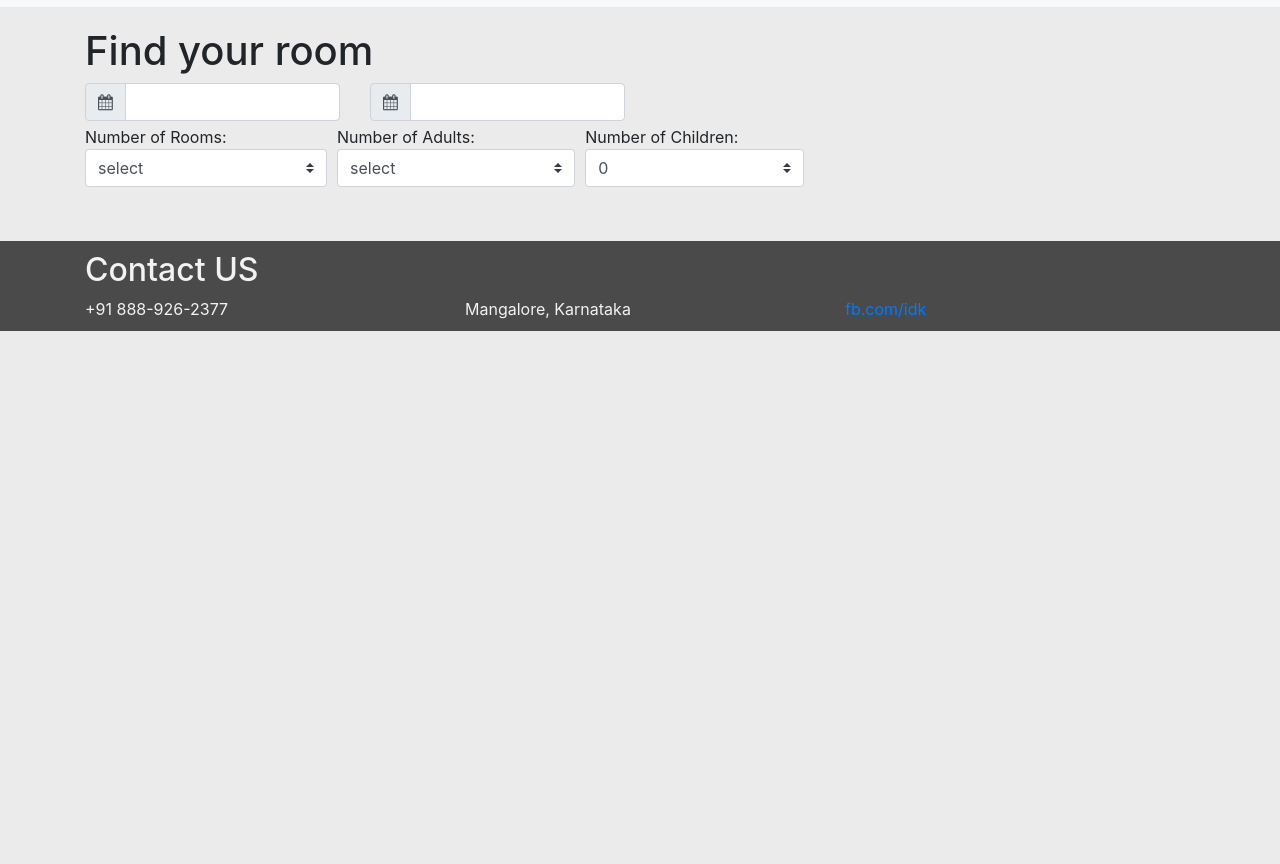
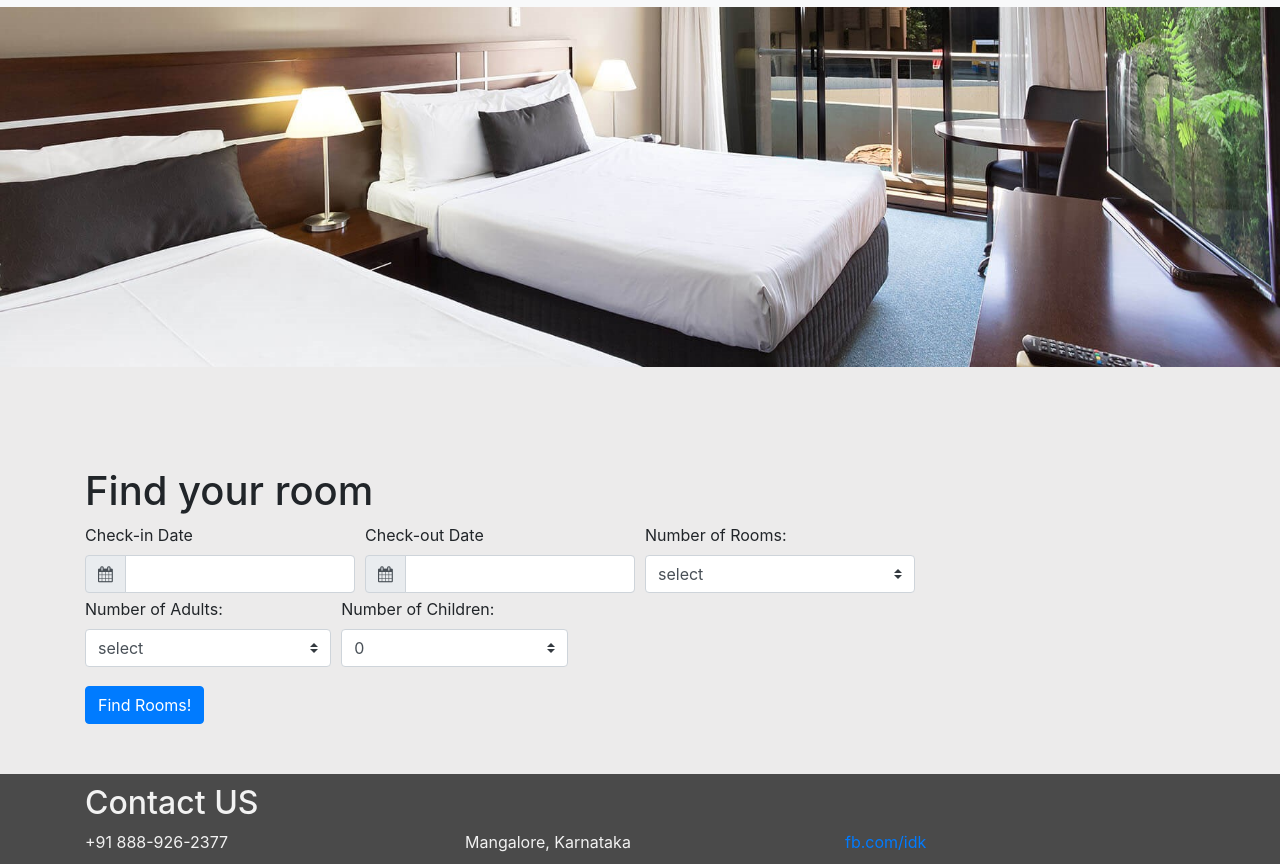
Before and after one commit to rakshithp7/RDBMS, a website: page src/booking.html in a window 1280 px wide. Shown: the part 73-937 px from the top of the page. Before the commit the page ends 800 px from the top, so only its background shows below. Drawn offline with nearby package versions, Linux system fonts and the light colour scheme.

Commit message:
booking page completed

```diff
--- a/src/booking.html
+++ b/src/booking.html
@@ -38,11 +38,13 @@
     </div>
 
     <!-- BOOKING -->
+    <img id="booking-image" src="/src/images/room.jpg">
     <div class="container booking">
         <h1>Find your room</h1>
         <form>
-            <div class="row">
+            <div class="form-row">
                 <div class="col-md-3">
+                    <label class="mr-sm-2" for="inlineFormCustomSelect">Check-in Date</label>
                     <div class="input-group">
                         <div class='input-group-prepend'>
                             <button type="button" id="toggle1" class="input-group-text">
@@ -53,6 +55,7 @@
                     </div>
                 </div>
                 <div class="col-md-3">
+                    <label class="mr-sm-2" for="inlineFormCustomSelect">Check-out Date</label>
                     <div class="input-group">
                         <div class='input-group-prepend'>
                             <button type="button" id="toggle2" class="input-group-text">
@@ -62,11 +65,20 @@
                         <input type='text' id='checkoutdate' class="form-control" />
                     </div>
                 </div>
+                <div class="col-md-3">
+                    <label class="mr-sm-2" for="inlineFormCustomSelect">Number of Rooms:</label>
+                    <select class="custom-select mr-sm-2" id="inlineFormCustomSelect">
+                        <option selected>select</option>
+                        <option value="1">1</option>
+                        <option value="2">2</option>
+                        <option value="3">3</option>
+                        <option value="4">4</option>
+                    </select>
+                </div>
             </div>
             <div class="form-row align-items-center">
                 <div class="col-auto my-1">
-                    Number of Rooms:
-                    <label class="mr-sm-2 sr-only" for="inlineFormCustomSelect">Preference</label>
+                    <label class="mr-sm-2" for="inlineFormCustomSelect">Number of Adults:</label>
                     <select class="custom-select mr-sm-2" id="inlineFormCustomSelect">
                         <option selected>select</option>
                         <option value="1">1</option>
@@ -76,26 +88,17 @@
                     </select>
                 </div>
                 <div class="col-auto my-1">
-                    Number of Adults:
-                    <label class="mr-sm-2 sr-only" for="inlineFormCustomSelect">Preference</label>
-                    <select class="custom-select mr-sm-2" id="inlineFormCustomSelect">
-                        <option selected>select</option>
-                        <option value="1">1</option>
-                        <option value="2">2</option>
-                        <option value="3">3</option>
-                    </select>
-                </div>
-                <div class="col-auto my-1">
-                    Number of Children:
-                    <label class="mr-sm-2 sr-only" for="inlineFormCustomSelect">Preference</label>
+                    <label class="mr-sm-2" for="inlineFormCustomSelect">Number of Children:</label>
                     <select class="custom-select mr-sm-2" id="inlineFormCustomSelect">
                         <option selected>0</option>
                         <option value="1">1</option>
                         <option value="2">2</option>
                         <option value="3">3</option>
+                        <option value="4">4</option>
                     </select>
                 </div>
             </div>
+            <button type="submit" class="btn btn-primary" style="margin-top: 15px;">Find Rooms!</button>
         </form>
     </div>
 
--- a/src/css/styles.css
+++ b/src/css/styles.css
@@ -38,7 +38,10 @@ body {
 }
 
 /* BOOKING */
-
+#booking-image {
+    width: 100%;
+    height: 55vh;
+}
 .booking {
     margin-top: 100px;
     margin-bottom: 50px;
```
Also changed, not shown: src/images/room.jpg (added).
